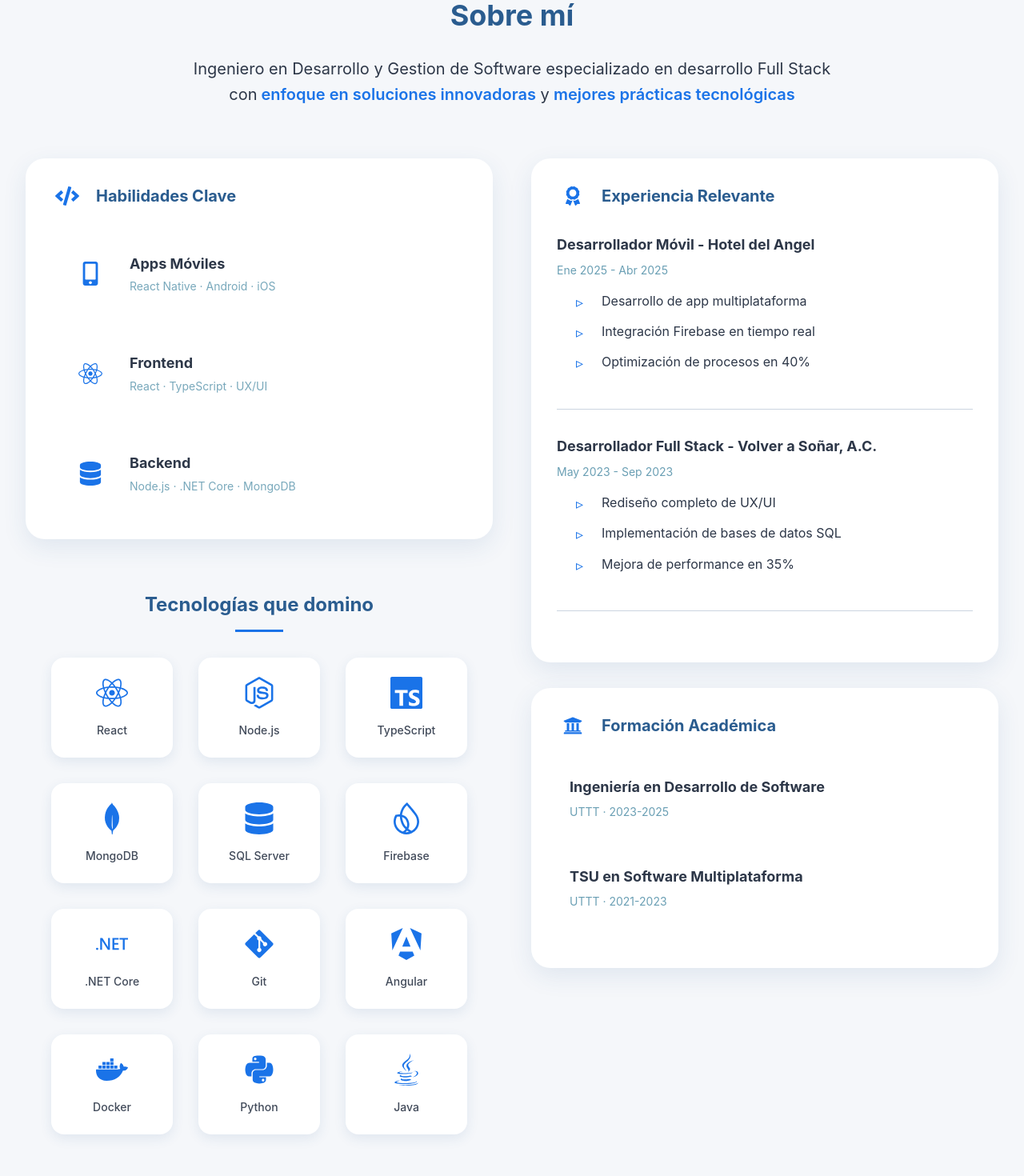
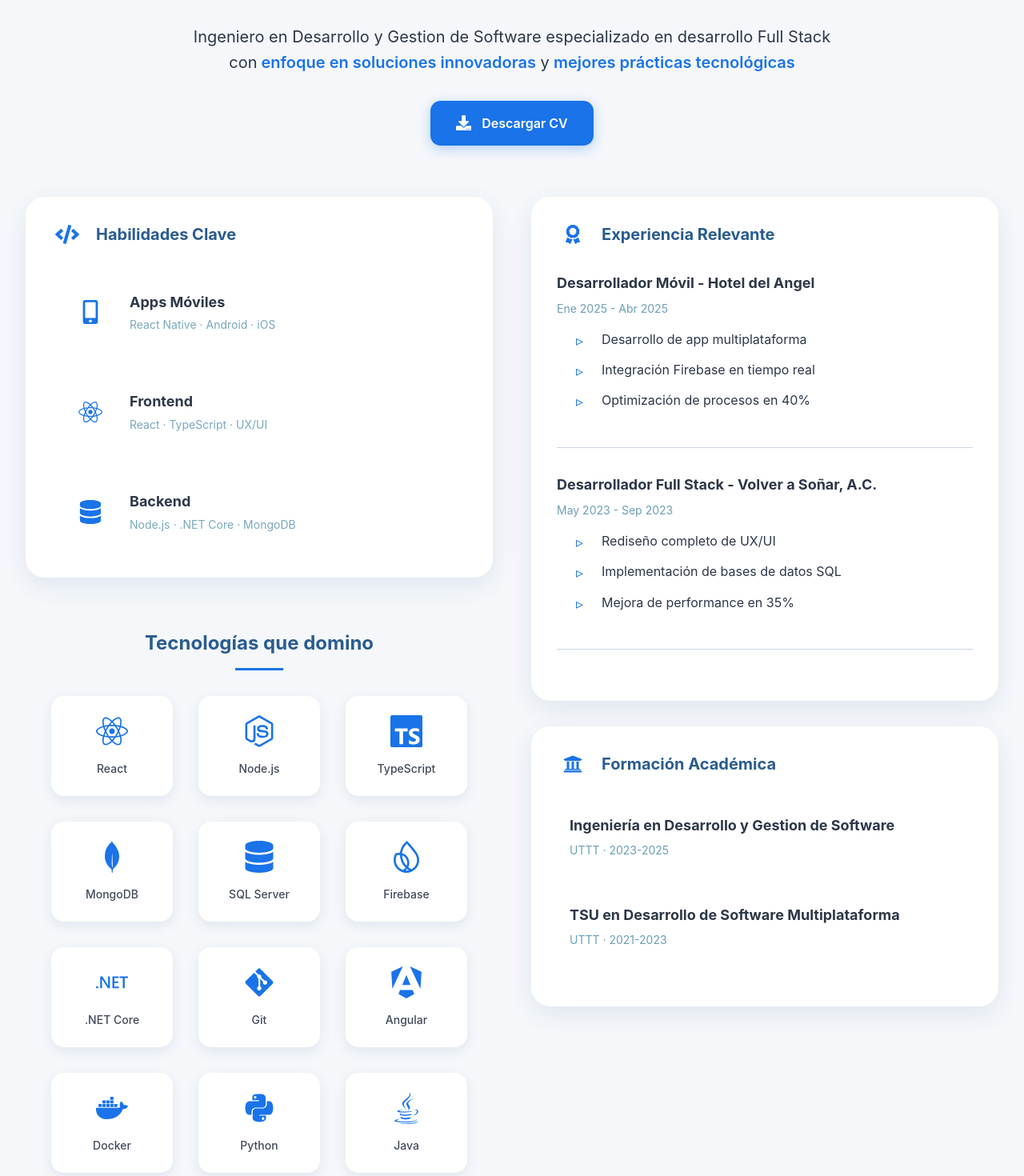
Before and after one commit to Jhony445/my-portfolio, a React (Create React App) app: page / in a window 1280 px wide. Shown: the part 840-2310 px from the top of the page at 80% size. Built offline with nearby package versions, Linux system fonts and the light colour scheme.

Commit message:
implementacion cv

```diff
--- a/src/components/About.jsx
+++ b/src/components/About.jsx
@@ -1,7 +1,7 @@
 // src/components/About.jsx
 import React from 'react';
 import { motion } from 'framer-motion';
-import { FaReact, FaDatabase, FaMobileAlt, FaUniversity, FaAward, FaCode } from 'react-icons/fa';
+import { FaReact, FaDatabase, FaMobileAlt, FaUniversity, FaAward, FaCode, FaDownload } from 'react-icons/fa';
 import TechIcons from './TechIcons';
 import styles from '../styles/About.module.css';
 
@@ -21,6 +21,16 @@ export default function About() {
             <span className={styles.highlight}> enfoque en soluciones innovadoras</span> y
             <span className={styles.highlight}> mejores prácticas tecnológicas</span>
           </p>
+          <motion.a
+            href="/cv-jonathan-david-martinez-quistian.pdf"
+            download
+            className={styles.cvButton}
+            whileHover={{ scale: 1.05 }}
+            whileTap={{ scale: 0.95 }}
+          >
+            <FaDownload className={styles.downloadIcon} />
+            Descargar CV
+          </motion.a>
         </div>
 
         <div className={styles.contentGrid}>
@@ -96,11 +106,11 @@ export default function About() {
                 Formación Académica
               </h3>
               <div className={styles.educationItem}>
-                <h4 className={styles.degree}>Ingeniería en Desarrollo de Software</h4>
+                <h4 className={styles.degree}>Ingeniería en Desarrollo y Gestion de Software</h4>
                 <span className={styles.institution}>UTTT · 2023-2025</span>
               </div>
               <div className={styles.educationItem}>
-                <h4 className={styles.degree}>TSU en Software Multiplataforma</h4>
+                <h4 className={styles.degree}>TSU en Desarrollo de Software Multiplataforma</h4>
                 <span className={styles.institution}>UTTT · 2021-2023</span>
               </div>
             </div>
--- a/src/components/Navbar.jsx
+++ b/src/components/Navbar.jsx
@@ -1,21 +1,19 @@
 import React, { useState, useEffect } from 'react';
 import styles from '../styles/Navbar.module.css';
-import { Link } from 'react-scroll'; // Añade esta importación
+import { Link, animateScroll as scroll, scrollSpy  } from 'react-scroll'; // Añade esta importación
 
 export default function Navbar() {
   const [isMenuOpen, setIsMenuOpen] = useState(false);
 
   useEffect(() => {
-    if (isMenuOpen) {
-      document.body.style.overflow = 'hidden';
-    } else {
-      document.body.style.overflow = '';
-    }
-    // Cleanup por si el componente se desmonta
-    return () => {
-      document.body.style.overflow = '';
-    };
+    document.body.style.overflow = isMenuOpen ? 'hidden' : '';
+    return () => { document.body.style.overflow = '' };
   }, [isMenuOpen]);
+
+    useEffect(() => {
+    scroll.scrollToTop({ duration: 0 });
+    scrollSpy.update();        // recalcula posiciones de sección
+  }, []);
 
   const navLinks = [
     { to: 'home', text: 'Inicio' },
--- a/src/styles/About.module.css
+++ b/src/styles/About.module.css
@@ -196,6 +196,12 @@
     .skillIcon {
         margin-bottom: 0.5rem;
     }
+
+    .cvButton {
+        width: 100%;
+        justify-content: center;
+        padding: 1rem;
+    }
 }
 
 @media (max-width: 480px) {
@@ -215,3 +221,27 @@
         font-size: var(--font-size-base);
     }
 }
+
+.cvButton {
+    display: inline-flex;
+    align-items: center;
+    gap: 0.8rem;
+    background: var(--color-accent);
+    color: var(--text-dark);
+    padding: 1rem 2rem;
+    border-radius: 0.8rem;
+    text-decoration: none;
+    font-weight: var(--font-weight-semibold);
+    margin-top: 2rem;
+    transition: all 0.3s ease;
+    box-shadow: 0 4px 15px rgba(26, 115, 232, 0.3);
+}
+
+.cvButton:hover {
+    transform: translateY(-2px);
+    box-shadow: 0 6px 20px rgba(26, 115, 232, 0.4);
+}
+
+.downloadIcon {
+    font-size: 1.2em;
+}
--- a/src/styles/Hero.module.css
+++ b/src/styles/Hero.module.css
@@ -2,10 +2,10 @@
     background: var(--bg-light);
     padding: 1rem 0;
     min-height: calc(90vh - 70px);
-    /* Compensa el navbar */
     display: flex;
     align-items: center;
     margin-bottom: 0;
+    margin-top: -40px;
 }
 
 .container {
@@ -233,6 +233,7 @@
 @media (max-width: 768px) {
     .hero {
         padding: 2rem 0;
+        margin-top: 10px;
     }
 
     .title {
```
Also changed, not shown: 1 other file (tests, documents, lock files or other folders).
